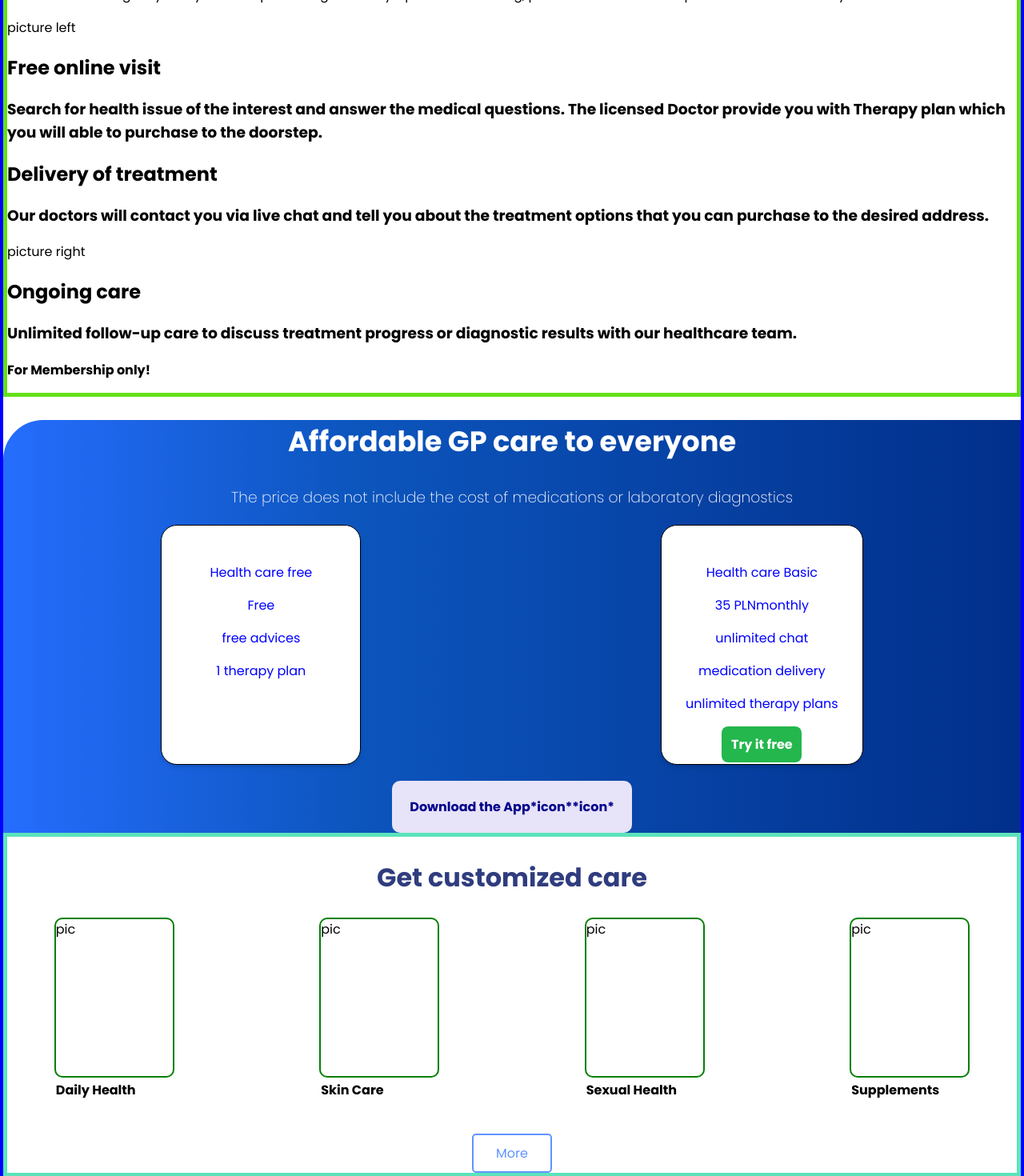
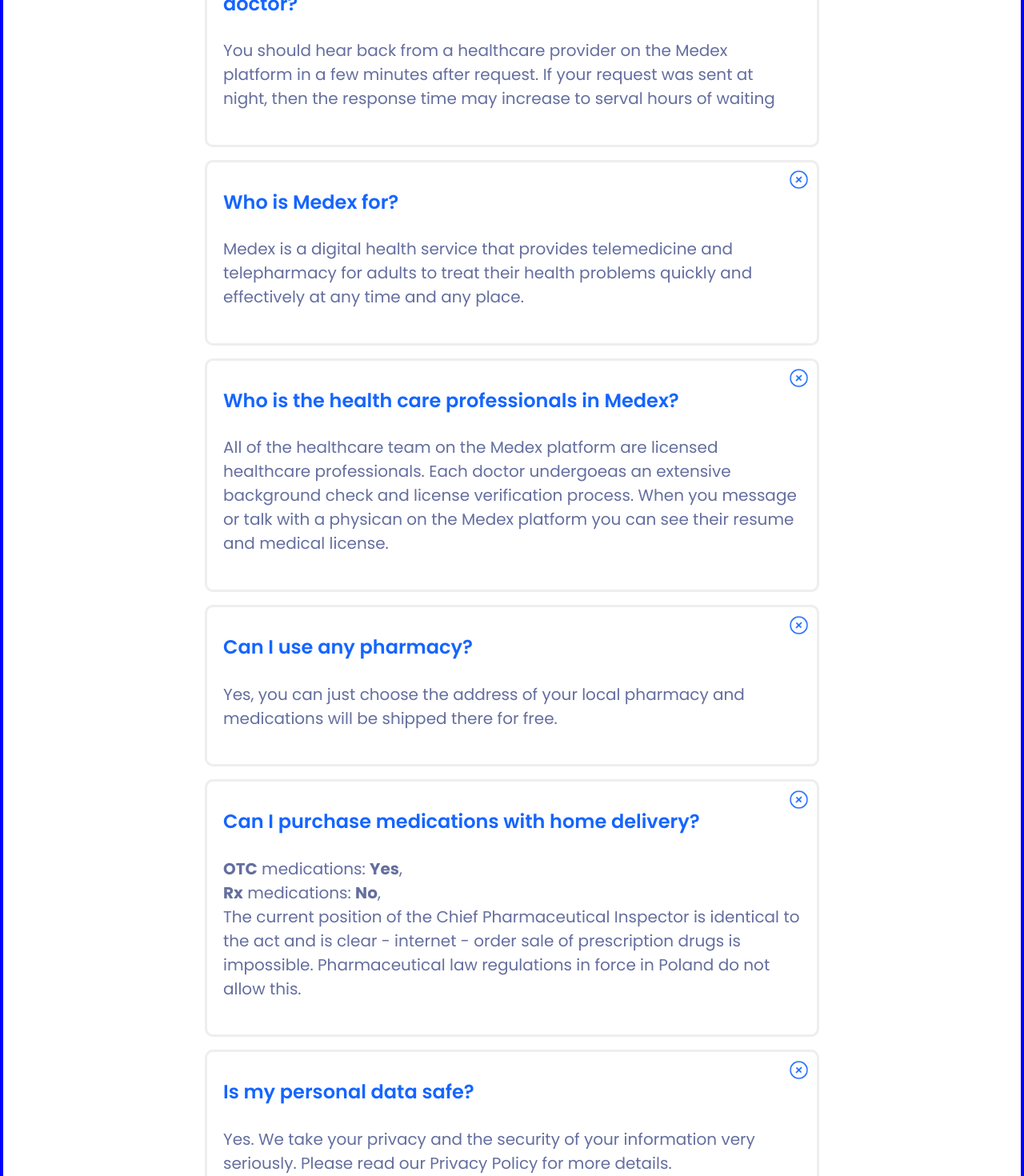
Before and after one commit to arjamizo/medex-langing-page, a Next.js app: page / in a window 1280 px wide. Shown: the part 800-2270 px from the top of the page at 80% size. Built offline with nearby package versions, Linux system fonts and the light colour scheme.

Commit message:
refactor: remove unused components: HowWeWorkExample, Pricing, CustomizedCare

```diff
--- a/components/CustomizedCare.tsx
+++ /dev/null
@@ -1,30 +0,0 @@
-import React from "react";
-import styles from "../styles/CustomizedCare.module.css";
-import PictureCustomizedCare from "./elements/PictureCustomizedCare";
-
-export default function CustomizedCare() {
-	return (
-		<div className={styles.globalCustomizedCare}>
-			<h2>Get customized care</h2>
-			<div className={styles.picturesArray}>
-				<PictureCustomizedCare
-					picture={"pic"}
-					description={"Daily Health"}
-				/>
-				<PictureCustomizedCare
-					picture={"pic"}
-					description={"Skin Care"}
-				/>
-				<PictureCustomizedCare
-					picture={"pic"}
-					description={"Sexual Health"}
-				/>
-				<PictureCustomizedCare
-					picture={"pic"}
-					description={"Supplements"}
-				/>
-			</div>
-			<p className={styles.moreButton}>More</p>
-		</div>
-	);
-}
--- a/components/HowWeWorkExample.tsx
+++ /dev/null
@@ -1,53 +0,0 @@
-import React from "react";
-import styles from "../styles/HowWeWorkExample.module.css";
-
-export default function HowWeWorkExample() {
-	return (
-		<div className={styles.globalHowWeWorkExample}>
-			<div className={styles.topLeft}>
-				<h2>Find out how we can help you with your health issues.</h2>
-				<h3>
-					At medex, we belive that healthcare should be avalible to
-					everyone, anytime, anywhere. Using your smartphone, you can
-					be treated without leaving your home or work. Diagnostics
-					and medicines are delivered directly to your specified
-					address.
-				</h3>
-				<p className={styles.smallText}>
-					If there is an emergency and you are experiencing severe
-					symptoms or bleeding, please call 911 or seek in person care
-					immediately.
-				</p>
-			</div>
-			<div className={styles.pictureLeft}>picture left</div>
-			<div className={styles.secondText}>
-				<h2>Free online visit</h2>
-				<h3>
-					Search for health issue of the interest and answer the
-					medical questions. The licensed Doctor provide you with
-					Therapy plan which you will able to purchase to the
-					doorstep.
-				</h3>
-			</div>
-			<div className={styles.thirdText}>
-				<h2>Delivery of treatment</h2>
-				<h3>
-					Our doctors will contact you via live chat and tell you
-					about the treatment options that you can purchase to the
-					desired address.
-				</h3>
-			</div>
-			<div className={styles.pictureRight}>picture right</div>
-			<div className={styles.bottomText}>
-				<h2>Ongoing care</h2>
-				<h3>
-					Unlimited follow-up care to discuss treatment progress or
-					diagnostic results with our healthcare team.
-				</h3>
-				<p>
-					<b>For Membership only!</b>
-				</p>
-			</div>
-		</div>
-	);
-}
--- a/components/Pricing.tsx
+++ /dev/null
@@ -1,42 +0,0 @@
-import React from "react";
-import styles from "../styles/Pricing.module.css";
-
-export default function Pricing() {
-	return (
-		<div className={styles.globalPricing} id="plans">
-			<h2>Affordable GP care to everyone</h2>
-			<h3>
-				The price does not include the cost of medications or laboratory
-				diagnostics
-			</h3>
-			<div className={styles.pricePosition}>
-				<div className={styles.flexContainer}>
-					<div className={styles.priceBox}>
-						<p className={styles.priceOfPlan}>Health care free</p>
-						<p className={styles.price}>Free</p>
-						<p className={styles.benefits}>free advices</p>
-						<p className={styles.benefits}>1 therapy plan</p>
-					</div>
-					<div className={styles.priceBox}>
-						<p className={styles.priceOfPlan}>Health care Basic</p>
-						<p className={styles.price}>
-							35 PLN
-							<span className={styles.smallText}>monthly</span>
-						</p>
-						<p className={styles.benefits}>unlimited chat</p>
-						<p className={styles.benefits}>medication delivery</p>
-						<p className={styles.benefits}>
-							unlimited therapy plans
-						</p>
-						<p className={styles.tryIt}>Try it free</p>
-					</div>
-				</div>
-			</div>
-			<div className={styles.downloadAppBar}>
-				Download the App
-				<span className={styles.icons}>*icon*</span>
-				<span className={styles.icons}>*icon*</span>
-			</div>
-		</div>
-	);
-}
--- a/pages/index.tsx
+++ b/pages/index.tsx
@@ -1,14 +1,12 @@
+import Head from 'next/head';
+import React from 'react';
+
+import FAQ from '../components/FAQ';
+import Footer from '../components/Footer';
+import styles from '../styles/Home.module.css';
+import TopHeader from './../components/TopHeader';
+
 import type { NextPage } from "next";
-import Head from "next/head";
-import TopHeader from "./../components/TopHeader";
-import React from "react";
-import styles from "../styles/Home.module.css";
-import HowWeWorkExample from "../components/HowWeWorkExample";
-import Pricing from "../components/Pricing";
-import CustomizedCare from "../components/CustomizedCare";
-import FAQ from "../components/FAQ";
-import Footer from "../components/Footer";
-
 const Home: NextPage = () => {
 	return (
 		<div className={styles.container}>
@@ -20,9 +18,6 @@
 
 			<main className={styles.main}>
 				<TopHeader />
-				<HowWeWorkExample />
-				<Pricing />
-				<CustomizedCare />
 				<FAQ />
 				<footer>
 					<Footer />
--- a/styles/CustomizedCare.module.css
+++ /dev/null
@@ -1,30 +0,0 @@
-.globalCustomizedCare {
-	border: 5px solid rgba(26, 216, 159, 0.705);
-}
-
-.picturesArray {
-	display: flex;
-	flex-wrap: wrap;
-	margin: auto;
-	align-items: center;
-	justify-content: space-around;
-	gap: 4rem;
-	margin: 20px 0px;
-}
-
-.globalCustomizedCare h2 {
-	text-align: center;
-	color: #2f3c7e;
-	font-size: 2rem;
-}
-
-.moreButton {
-	padding: 10px;
-	border: 2px solid #5f94ff;
-	color: #5f94ff;
-	width: 100px;
-	border-radius: 5px;
-	text-align: center;
-	cursor: pointer;
-	margin: auto;
-}
--- a/styles/HowWeWorkExample.module.css
+++ /dev/null
@@ -1,3 +0,0 @@
-.globalHowWeWorkExample {
-	border: 5px solid rgb(99, 224, 26);
-}
--- a/styles/Pricing.module.css
+++ /dev/null
@@ -1,65 +0,0 @@
-.globalPricing {
-	background: linear-gradient(
-		90deg,
-		rgb(37, 109, 253) 0%,
-		rgba(12, 85, 189, 1) 35%,
-		rgb(1, 47, 139) 100%
-	);
-	color: white;
-	border-radius: 50px 0px 0px 0px;
-	text-align: center;
-}
-
-.globalPricing h2 {
-	font-size: 2.2rem;
-}
-
-.globalPricing h3 {
-	font-weight: 300;
-}
-
-.flexContainer {
-	display: flex;
-	justify-content: space-between;
-	align-items: center;
-	align-content: center;
-	flex-wrap: wrap;
-	margin: 20px;
-	gap: 20px;
-}
-
-.priceBox {
-	border: 1px solid black;
-	padding: 30px;
-	min-width: 250px;
-	margin: auto;
-	height: 300px;
-	background: white;
-	color: blue;
-	border-radius: 20px;
-	--tw-shadow: 0 4px 6px -1px rgba(0, 0, 0, 0.1),
-		0 2px 4px -1px rgba(0, 0, 0, 0.06);
-	box-shadow: var(--tw-ring-offset-shadow, 0 0 #0000),
-		var(--tw-ring-shadow, 0 0 #0000), var(--tw-shadow);
-}
-
-.downloadAppBar {
-	padding: 20px;
-	background-color: #e7e3f8;
-	color: darkblue;
-	font-weight: bold;
-	width: 300px;
-	margin: auto;
-	border-radius: 10px;
-}
-
-.tryIt {
-	padding: 10px;
-	max-width: 100px;
-	margin: auto;
-	color: white;
-	background: #24b74d;
-	border-radius: 8px;
-	cursor: pointer;
-	font-weight: bold;
-}
--- a/styles/TopHeader.module.css
+++ b/styles/TopHeader.module.css
@@ -152,10 +152,6 @@
 	}
 }
 
-@media (max-width: 1040px) {
-	/* Center when warp picture*/
-}
-
 @media (max-width: 1024px) {
 	/* Laptop */
 	.globalTopHeader {
```
